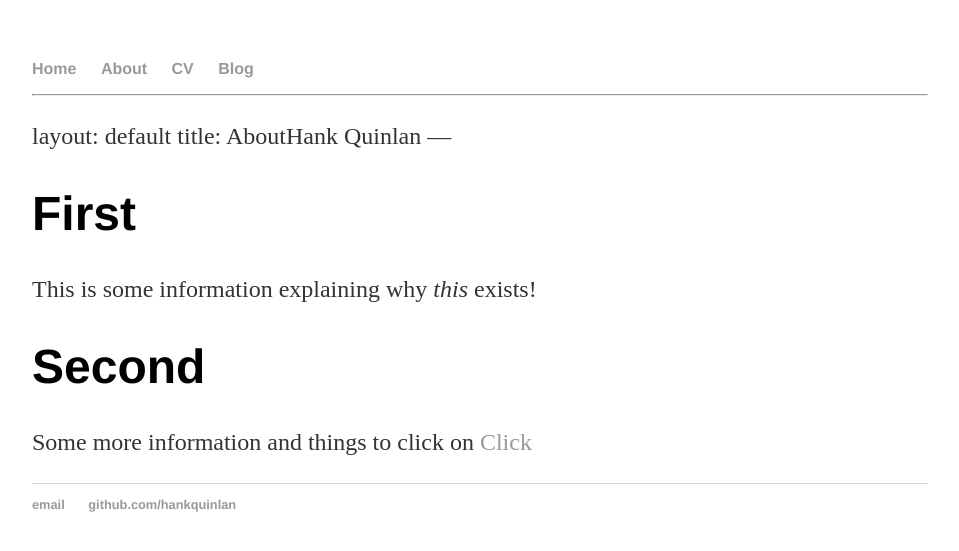
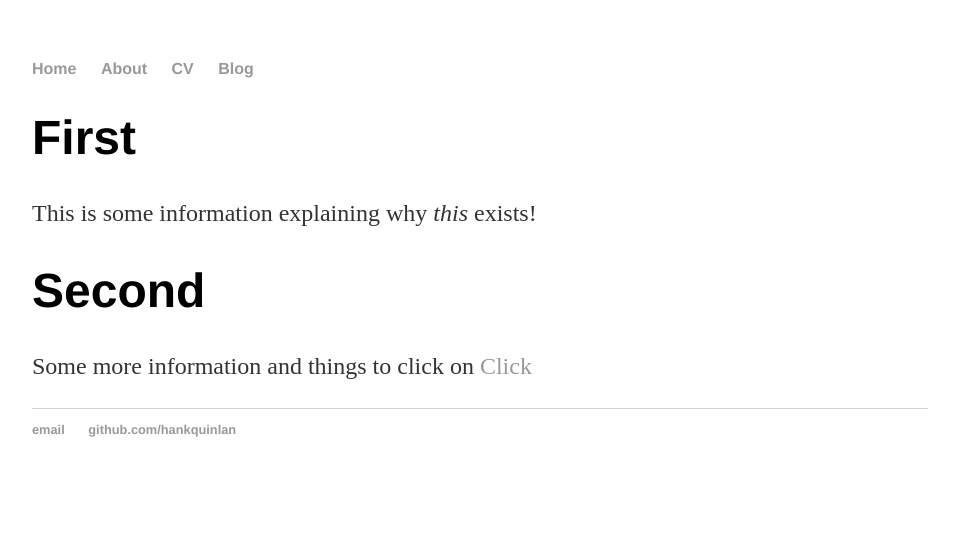
Before and after one commit to DrBones/notablog, a Jekyll site: the page built from about/index.html, in a window 1280 px wide. Shown: the top 551 px of the page, without its empty margins (160-1119 px from the left). Built offline with Jekyll 4.4.1, drawn with Linux system fonts in a browser that asks for light colours.

Commit message:
Update about.md
Jekyll is less awesome than I thought

```diff
--- a/about/about.md
+++ b/about/about.md
@@ -1,8 +1,3 @@
----
-layout: default
-title: AboutHank Quinlan
----
-
 # First
 This is some information explaining why *this* exists!
 
```
